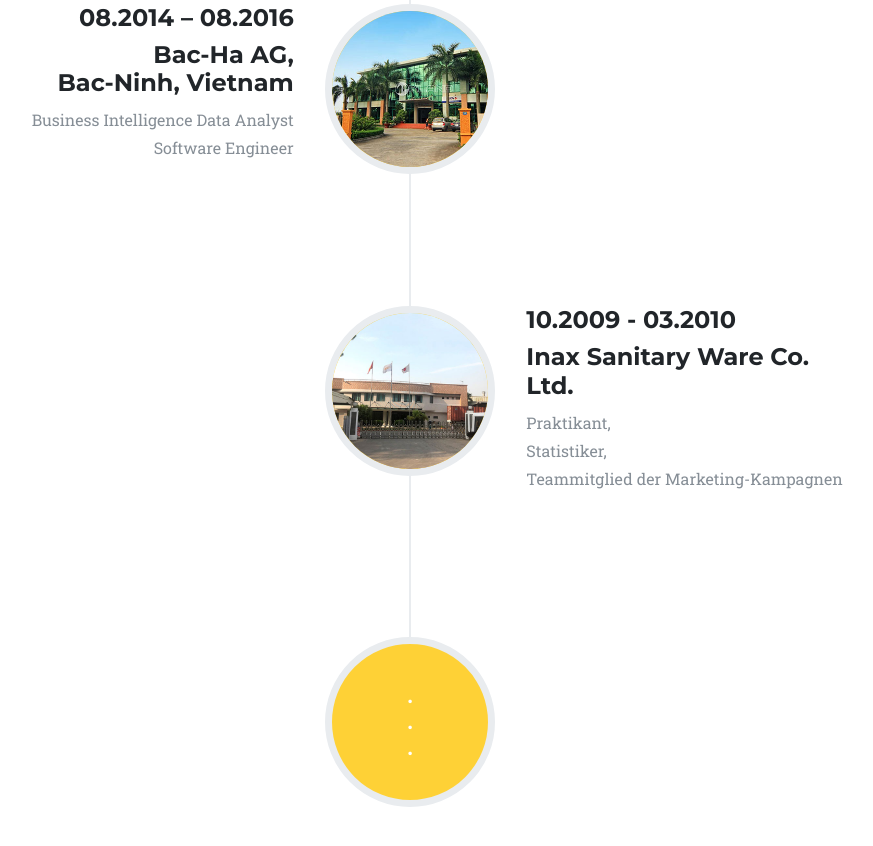
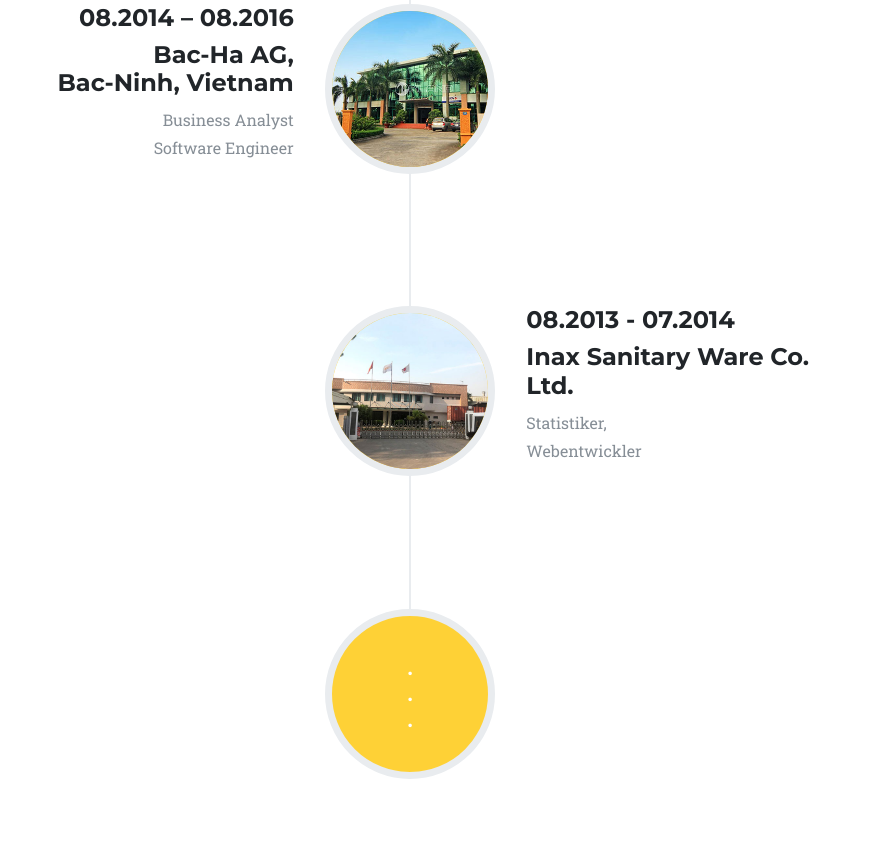
Before and after one commit to n-tien/ntien.com, a plain HTML site: page index.html in a window 1280 px wide. Shown: the part 3516-4362 px from the top of the page, without its empty margins (230-1103 px from the left). Drawn offline with nearby package versions, Linux system fonts and the light colour scheme; files whose address does not match are found by name; a web font is replaced by a local one.

Commit message:
dat inax

```diff
--- a/index.html
+++ b/index.html
@@ -177,7 +177,7 @@ Portfolio">
                                     <h4 class="subheading"><strong>Bac-Ha AG,</strong><br><strong>Bac-Ninh, Vietnam</strong></h4>
                                 </div>
                                 <div class="timeline-body">
-                                    <p class="text-muted">Business Intelligence Data Analyst<br>Software Engineer</p>
+                                    <p class="text-muted">Business Analyst<br>Software Engineer</p>
                                 </div>
                             </div>
                         </li>
@@ -185,11 +185,11 @@ Portfolio">
                             <div class="timeline-image"><img class="rounded-circle img-fluid" src="assets/img/ueber/INAX_vn_hq_2.jpg"></div>
                             <div class="timeline-panel">
                                 <div class="timeline-heading">
-                                    <h4><strong>10.2009 - 03.2010</strong></h4>
+                                    <h4><strong>08.2013 - 07.2014</strong></h4>
                                     <h4 class="subheading"><strong>Inax Sanitary Ware Co. Ltd.</strong></h4>
                                 </div>
                                 <div class="timeline-body">
-                                    <p class="text-muted">Praktikant,<br>Statistiker,<br>Teammitglied der Marketing-Kampagnen</p>
+                                    <p class="text-muted">Statistiker,<br>Webentwickler</p>
                                 </div>
                             </div>
                         </li>
```
